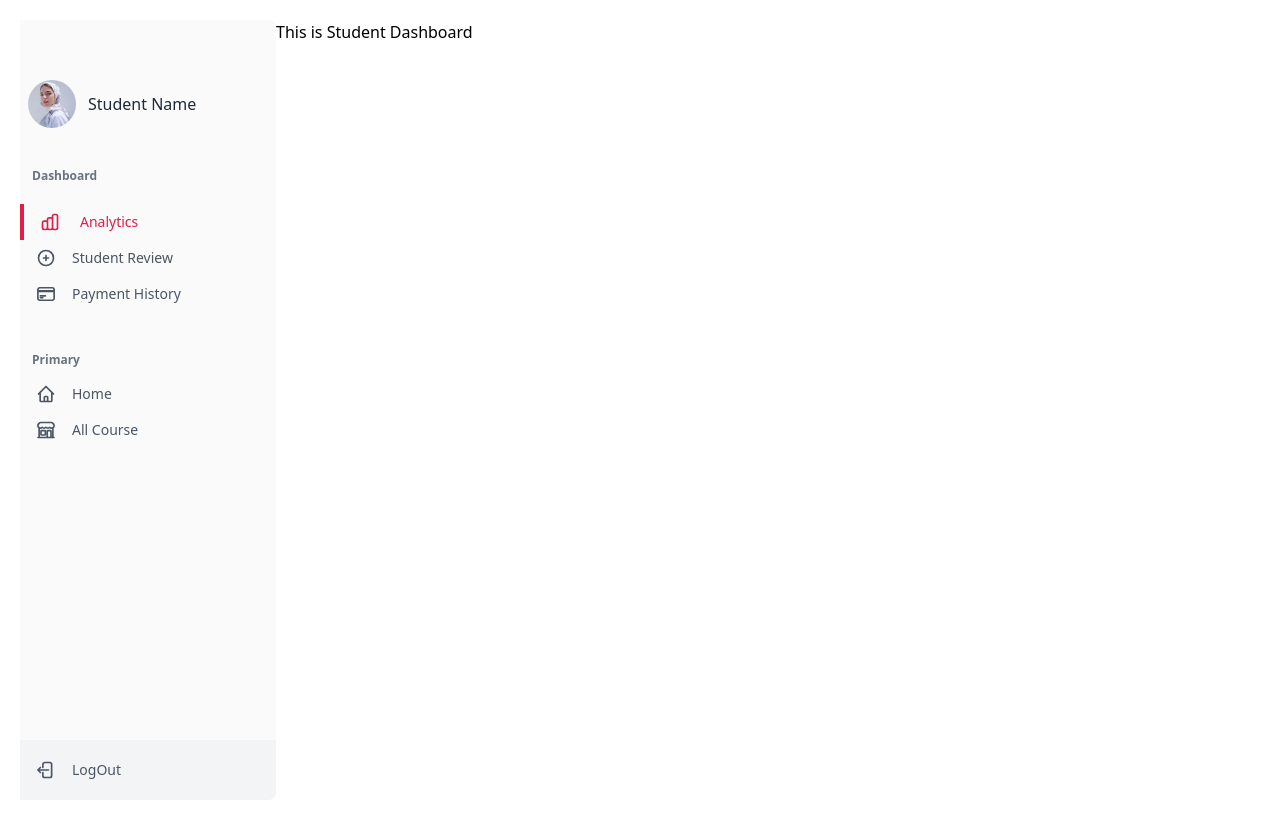
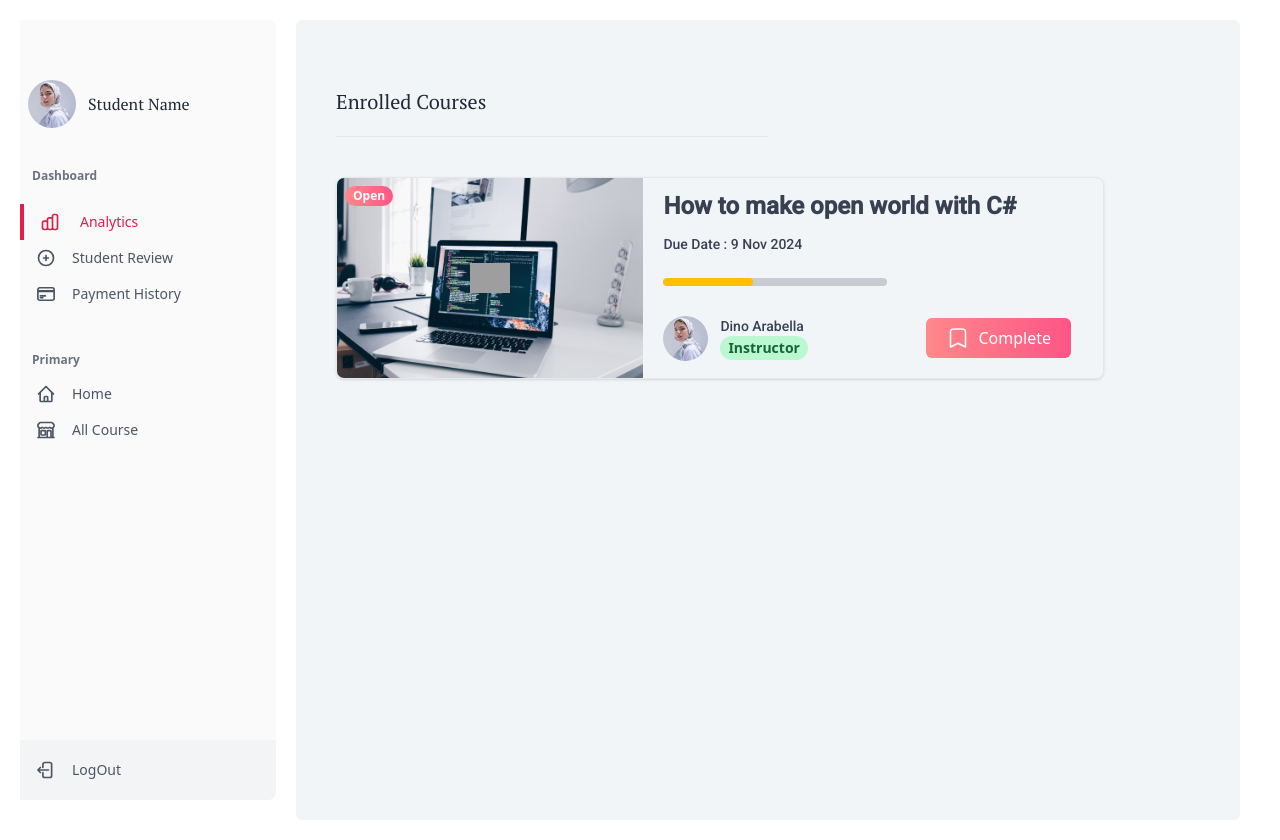
Before and after one commit to dev-hafiz/Course-Management-React, a React (Vite) app: page /dashboard in a window 1280 px wide. Built offline with nearby package versions, Linux system fonts and the light colour scheme; grey boxes are pictures that could not be loaded.

Commit message:
Complete the course card design which one showing in Student dashboard

```diff
--- a/src/Layout/Dashboard.jsx
+++ b/src/Layout/Dashboard.jsx
@@ -44,7 +44,9 @@ const Dashboard = () => {
                   alt="Student Profile"
                 />
                 <div className="flex ml-3 flex-col">
-                  <h3 className="font-medium">Student Name</h3>
+                  <h3 className="font-medium text-gray-800 font-serif">
+                    Student Name
+                  </h3>
                 </div>
               </div>
 
--- a/src/student-dashboard/StudentDashboard.jsx
+++ b/src/student-dashboard/StudentDashboard.jsx
@@ -1,7 +1,120 @@
+import { useState } from "react";
+import course from "../assets/course1.png";
+import instructorImg from "../assets/user.png";
+
 const StudentDashboard = () => {
+  const [complete, setComplete] = useState(false);
+  console.log(complete);
+
   return (
-    <div>
-      <h1>This is Student Dashboard</h1>
+    <div className="bg-[#f2f5f8] h-screen  mx-0 md:mx-5 rounded-md pt-16 px-10">
+      <div className="w-3/6 ">
+        <h2 className="text-xl mt-1 mb-5 font-medium font-serif text-gray-800">
+          Enrolled Courses
+        </h2>
+        <hr />
+      </div>
+      <div>
+        <div className="flex flex-col float-start">
+          <div className="group mt-10 grid max-w-screen-md grid-cols-1  overflow-hidden rounded-lg border text-gray-700 shadow transition hover:shadow-lg sm:mx-auto sm:grid-cols-5">
+            <div className="col-span-2 text-left text-gray-600 hover:text-gray-700">
+              <div className="group relative h-full w-full overflow-hidden">
+                <img
+                  src={course}
+                  alt="course image"
+                  className="h-full w-full border-none object-cover text-gray-700 transition group-hover:scale-125"
+                />
+                <span className="absolute top-2 left-2 py-0.5 rounded-full bg-gradient-to-r from-[#FF888A] to-[#FD5586] px-2 text-xs font-semibold text-white">
+                  Open
+                </span>
+                <img
+                  src="/images/AnbWyIjnwNbW9Wz6c_cja.svg"
+                  className="absolute inset-1/2 w-10 max-w-full -translate-x-1/2 -translate-y-1/2 transition group-hover:scale-125"
+                  alt=""
+                />
+              </div>
+            </div>
+            <div className="col-span-3 flex flex-col pl-5 space-y-3 pr-8 text-left">
+              <h2 className="mt-3 overflow-hidden text-2xl font-semibold font-roboto">
+                How to make open world with C#
+              </h2>
+
+              <div className="flex flex-col gap-2 h-fit  text-sm font-medium">
+                <p className="font-roboto mb-4 ">Due Date : 9 Nov 2024</p>
+
+                {!complete ? (
+                  <progress
+                    className="progress   progress-warning w-56"
+                    value="40"
+                    max="100"
+                  ></progress>
+                ) : (
+                  <progress
+                    className="progress progress-success w-56"
+                    value="100"
+                    max="100"
+                  ></progress>
+                )}
+              </div>
+
+              <div className="flex items-center flex-col text-gray-700 sm:flex-row">
+                <div className="flex items-center gap-3 ">
+                  <div className="w-[45px] h-[45px] rounded-full">
+                    <img
+                      src={instructorImg}
+                      alt="teacher"
+                      className="w-auto h-auto rounded-full"
+                    />
+                  </div>
+                  <div>
+                    <h2 className="font-roboto font-medium text-sm">
+                      Dino Arabella
+                    </h2>
+                    <p className="rounded-full bg-green-200 px-2 py-0.5 text-green-800 text-sm font-semibold">
+                      Instructor
+                    </p>
+                  </div>
+                </div>
+                <button
+                  onClick={() => setComplete(true)}
+                  className="my-5 flex items-center gap-2 rounded-md cursor-pointer px-5 py-2 text-center transition  bg-gradient-to-r from-[#FF888A] to-[#FD5586] hover:from-[#FD5586] hover:to-[#FF888A] hover:shadow-lg text-white sm:ml-auto"
+                >
+                  {!complete ? (
+                    <svg
+                      xmlns="http://www.w3.org/2000/svg"
+                      fill="none"
+                      viewBox="0 0 24 24"
+                      strokeWidth="1.5"
+                      stroke="currentColor"
+                      className="size-6"
+                    >
+                      <path
+                        strokeLinecap="round"
+                        strokeLinejoin="round"
+                        d="M17.593 3.322c1.1.128 1.907 1.077 1.907 2.185V21L12 17.25 4.5 21V5.507c0-1.108.806-2.057 1.907-2.185a48.507 48.507 0 0 1 11.186 0Z"
+                      />
+                    </svg>
+                  ) : (
+                    <svg
+                      xmlns="http://www.w3.org/2000/svg"
+                      viewBox="0 0 24 24"
+                      fill="currentColor"
+                      className="size-6"
+                    >
+                      <path
+                        fillRule="evenodd"
+                        d="M6.32 2.577a49.255 49.255 0 0 1 11.36 0c1.497.174 2.57 1.46 2.57 2.93V21a.75.75 0 0 1-1.085.67L12 18.089l-7.165 3.583A.75.75 0 0 1 3.75 21V5.507c0-1.47 1.073-2.756 2.57-2.93Z"
+                        clipRule="evenodd"
+                      />
+                    </svg>
+                  )}
+                  Complete
+                </button>
+              </div>
+            </div>
+          </div>
+        </div>
+      </div>
     </div>
   );
 };
```
